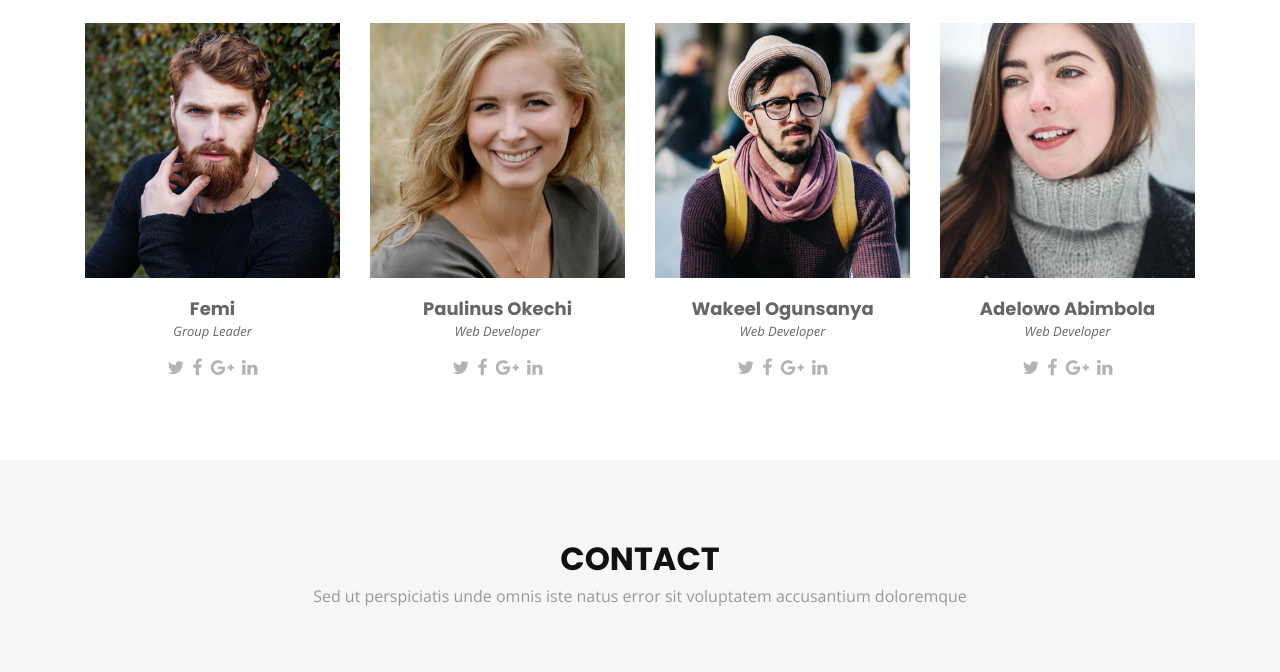
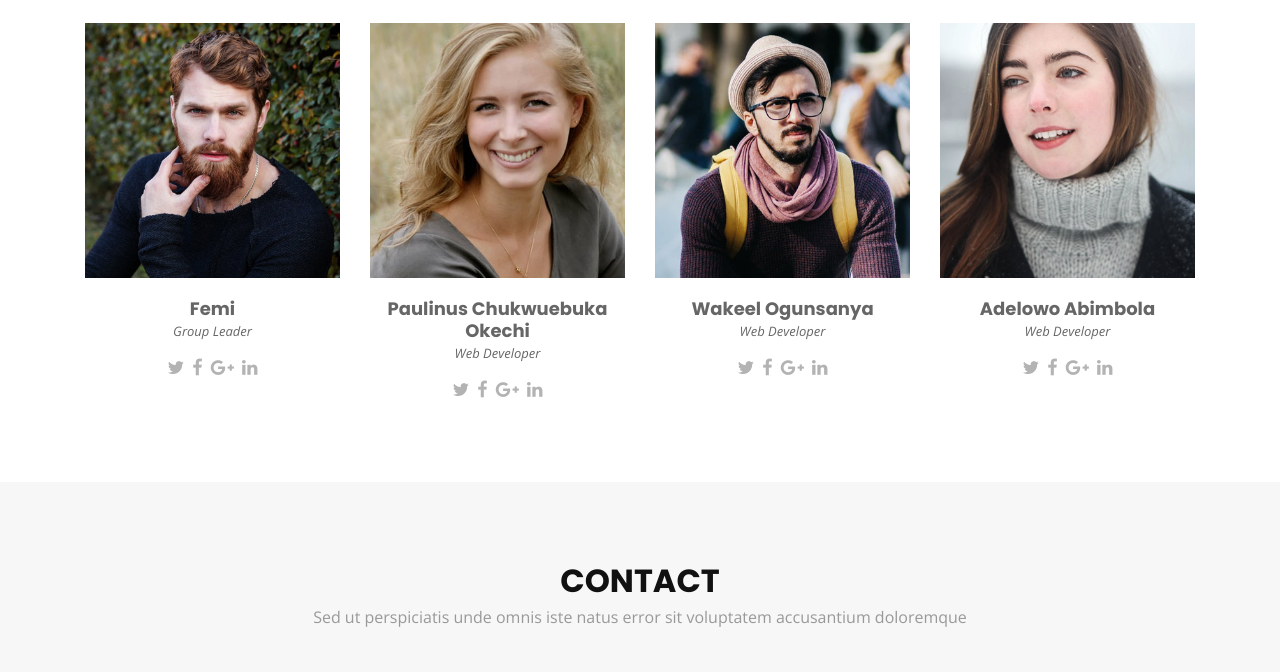
Before and after one commit to hollax/npower-front-end, a plain HTML site: page index.html in a window 1280 px wide. Shown: the part 4028-4700 px from the top of the page. Drawn offline with nearby package versions, Linux system fonts and the light colour scheme; grey boxes are pictures that could not be loaded.

Commit message:
Change paulinus Okechi to Paulinus Chukwuebuka Okechi

```diff
--- a/index.html
+++ b/index.html
@@ -399,7 +399,7 @@
           <div class="col-lg-3 col-md-6">
             <div class="member">
               <div class="pic"><img src="img/team-2.jpg" alt=""></div>
-              <h4>Paulinus Okechi</h4>
+              <h4>Paulinus Chukwuebuka Okechi</h4>
               <span>Web Developer</span>
               <div class="social">
                 <a href=""><i class="fa fa-twitter"></i></a>
```
